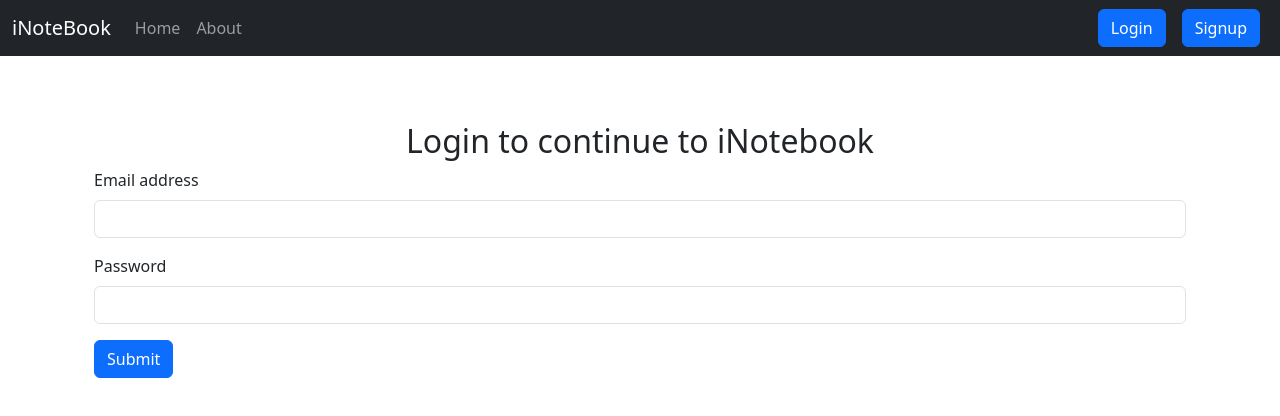
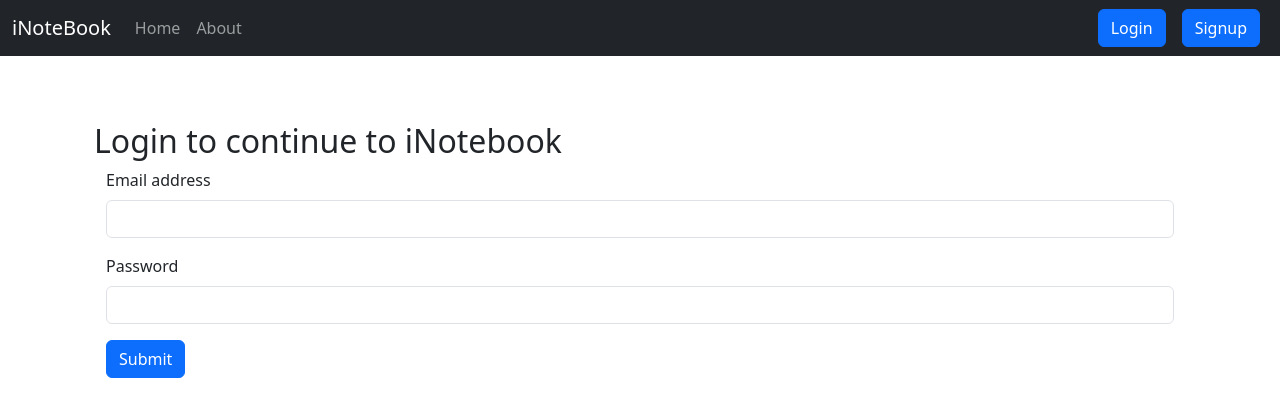
Before and after one commit to suparnav74/inotebook, a React (Create React App) app: page /login in a window 1280 px wide. Shown: the top 416 px of the page. Built offline with nearby package versions, Linux system fonts and the light colour scheme; no server answers; the HTML template or start-up script is replaced by a standard one.

Commit message:
change file name

```diff
--- a/src/components/Login.js
+++ b/src/components/Login.js
@@ -34,7 +34,7 @@ const Login = (props) => {
 
 
   return (
-    <div className='mt-3'>
+    <div className='mt-3 container' style={{ textAlign: 'justify' }}>
       <h2>Login to continue to iNotebook</h2>
       <div className='container' style={{ textAlign: 'justify' }}>
         <form onSubmit={handleSubmit}>
```
Also changed, not shown: 1 other file (tests, documents, lock files or other folders).
